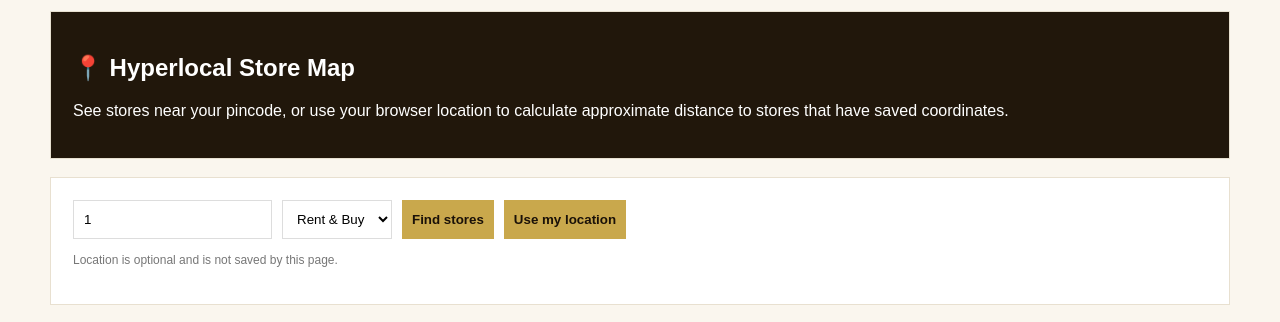
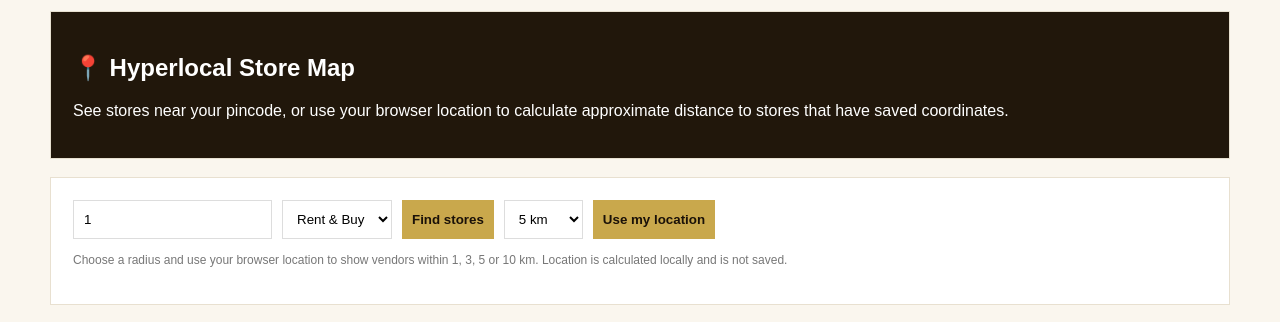
Before and after one commit to kushal2006-bit/O2O_Tradition, a PHP site: page /map.php in a window 1280 px wide. Shown: the part 73-395 px from the top of the page. Run offline with PHP 8.4, Linux system fonts and the light colour scheme; the visitor is signed in with stand-in values (Sample User, id 1); data that the repository does not hold is empty; some libraries are stand-ins or nearby versions.

Commit message:
Add 1 3 5 10 km hyperlocal radius filtering

```diff
--- a/customer/map.php
+++ b/customer/map.php
@@ -8,6 +8,7 @@ $pincode=trim($_GET['pincode']??($_SESSION['customer_pincode']??''));
 $mode=strtolower(trim($_GET['mode']??'all'));
 if(!in_array($mode,['all','rent','buy'],true))$mode='all';
 $catalogMode=$mode==='buy'?'buy':'rent';
+$radiusOptions=[1,3,5,10];
 $sql="SELECT v.id,v.store_name,v.address,v.pincode,v.phone,v.latitude,v.longitude,
  (SELECT COUNT(*) FROM items i WHERE i.vendor_id=v.id AND i.available=1
   AND (NOT EXISTS(SELECT 1 FROM product_modes pm0 WHERE pm0.item_id=i.id)
@@ -25,7 +26,7 @@ $st=$db->prepare($sql);$st->execute($params);$vendors=$st->fetchAll();
 body{font-family:Arial;background:#FAF6EE;color:#3D2B0F;margin:0}.nav{background:#1A1108;color:#C9A84C;padding:18px 28px}.nav a{color:#E8CC82;text-decoration:none;margin-left:18px}.main{max-width:1180px;margin:auto;padding:30px}.hero,.card{background:#fff;border:1px solid #E8E0D0;padding:22px;margin-bottom:18px}.hero{background:#21170B;color:#fff}.controls{display:flex;gap:10px;flex-wrap:wrap}.controls input,.controls select,.controls button{padding:10px;border:1px solid #ddd;background:#fff}.controls button{background:#C9A84C;color:#1A1108;border:0;font-weight:bold;cursor:pointer}.layout{display:grid;grid-template-columns:minmax(0,1.5fr) minmax(300px,.9fr);gap:18px}.map-wrap{background:#fff;border:1px solid #E8E0D0;padding:10px}.map{height:560px}.grid{display:grid;grid-template-columns:1fr;gap:12px;max-height:560px;overflow:auto}.store{background:#fff;border:1px solid #E8E0D0;padding:16px;cursor:pointer}.store:hover{border-color:#C9A84C}.name{font:22px Georgia,serif}.small{font-size:12px;color:#777;line-height:1.6}.btn{display:inline-block;margin-top:10px;background:#C9A84C;color:#1A1108;text-decoration:none;padding:9px 12px;font-size:12px}.badge{display:inline-block;margin-top:8px;padding:5px 8px;background:#F6F0E5;font-size:11px}.empty{padding:25px;background:#fff;border:1px solid #E8E0D0;color:#777}@media(max-width:850px){.layout{grid-template-columns:1fr}.map{height:430px}.grid{max-height:none}}
 </style></head><body><div class="nav"><b>O2O Tradition</b><a href="home.php">Home</a><a href="occasions.php">Occasions</a><a href="rewards.php">Rewards</a></div>
 <main class="main"><section class="hero"><h1>📍 Hyperlocal Store Map</h1><p>See stores near your pincode, or use your browser location to calculate approximate distance to stores that have saved coordinates.</p></section>
-<section class="card"><form method="GET" class="controls"><input name="pincode" value="<?=htmlspecialchars($pincode)?>" placeholder="Pincode"><select name="mode"><option value="all" <?=$mode==='all'?'selected':''?>>Rent & Buy</option><option value="rent" <?=$mode==='rent'?'selected':''?>>Rent</option><option value="buy" <?=$mode==='buy'?'selected':''?>>Buy</option></select><button type="submit">Find stores</button><button type="button" id="locate">Use my location</button></form><p class="small" id="locationNote">Location is optional and is not saved by this page.</p></section>
+<section class="card"><form method="GET" class="controls"><input name="pincode" value="<?=htmlspecialchars($pincode)?>" placeholder="Pincode"><select name="mode"><option value="all" <?=$mode==='all'?'selected':''?>>Rent & Buy</option><option value="rent" <?=$mode==='rent'?'selected':''?>>Rent</option><option value="buy" <?=$mode==='buy'?'selected':''?>>Buy</option></select><button type="submit">Find stores</button><select id="radius"><option value="1">1 km</option><option value="3">3 km</option><option value="5" selected>5 km</option><option value="10">10 km</option></select><button type="button" id="locate">Use my location</button></form><p class="small" id="locationNote">Choose a radius and use your browser location to show vendors within 1, 3, 5 or 10 km. Location is calculated locally and is not saved.</p></section>
 <div class="layout"><div class="map-wrap"><div id="map" class="map"></div></div><div id="storeList" class="grid">
 <?php foreach($vendors as $v):?><div class="store" onclick="focusStore(<?=$v['id']?>)"><div class="name"><?=htmlspecialchars($v['store_name'])?></div><div class="small">📍 <?=htmlspecialchars($v['address']??'Address not provided')?><br>Pincode: <?=htmlspecialchars($v['pincode']??'—')?><br>📞 <?=htmlspecialchars($v['phone']??'Not provided')?></div><span class="badge">👘 <?=intval($v['item_count'])?> available <?=$mode==='buy'?'buy':'rental'?> item(s)</span>
 <?php if($v['latitude']!==null&&$v['longitude']!==null):?><div class="small distance" id="distance-<?=$v['id']?>">Coordinates available</div><a class="btn" target="_blank" rel="noopener" href="https://www.google.com/maps/dir/?api=1&destination=<?=urlencode($v['latitude'].','.$v['longitude'])?>">Directions</a>
@@ -35,7 +36,11 @@ body{font-family:Arial;background:#FAF6EE;color:#3D2B0F;margin:0}.nav{background
 const stores=<?=json_encode(array_map(function($v){return ['id'=>(int)$v['id'],'name'=>$v['store_name'],'address'=>$v['address']??'','lat'=>$v['latitude']!==null?(float)$v['latitude']:null,'lng'=>$v['longitude']!==null?(float)$v['longitude']:null,'count'=>(int)$v['item_count']];},$vendors),JSON_UNESCAPED_UNICODE|JSON_UNESCAPED_SLASHES)?>;
 const map=L.map('map').setView([20.5937,78.9629],5);L.tileLayer('https://{s}.tile.openstreetmap.org/{z}/{x}/{y}.png',{attribution:'&copy; OpenStreetMap contributors'}).addTo(map);
 const markers={},bounds=[];stores.forEach(s=>{if(s.lat===null||s.lng===null)return;const m=L.marker([s.lat,s.lng]).addTo(map).bindPopup('<b>'+escapeHtml(s.name)+'</b><br>'+escapeHtml(s.address)+'<br>'+s.count+' available item(s)');markers[s.id]=m;bounds.push([s.lat,s.lng]);});if(bounds.length)map.fitBounds(bounds,{padding:[30,30]});
+const originalStores=stores.slice();
+function applyRadius(lat,lng){const radius=parseFloat(document.getElementById('radius').value)||5;let visible=0;let nearest=[];originalStores.forEach(s=>{const card=document.querySelector('.store[onclick="focusStore('+s.id+')"]');if(s.lat===null||s.lng===null){if(card)card.style.display='none';return;}const km=distanceKm(lat,lng,s.lat,s.lng);const e=document.getElementById('distance-'+s.id);if(e)e.textContent=km.toFixed(1)+' km from you';const inside=km<=radius;if(card)card.style.display=inside?'':'none';if(markers[s.id]){if(inside){if(!map.hasLayer(markers[s.id]))markers[s.id].addTo(map);nearest.push([s.lat,s.lng]);visible++;}else if(map.hasLayer(markers[s.id]))map.removeLayer(markers[s.id]);}});document.getElementById('locationNote').textContent=visible?'Showing '+visible+' store(s) within '+radius+' km. Location was used locally and not saved.':'No stores with coordinates were found within '+radius+' km. Try a larger radius or pincode search.';if(nearest.length)map.setView([lat,lng],13);}
+
 function escapeHtml(v){return String(v).replace(/[&<>"']/g,c=>({'&':'&amp;','<':'&lt;','>':'&gt;','"':'&quot;',"'":'&#039;'}[c]));}function focusStore(id){const m=markers[id];if(m){map.setView(m.getLatLng(),15);m.openPopup();}}
 function distanceKm(a,b,c,d){const R=6371,rad=Math.PI/180,x=(c-a)*rad,y=(d-b)*rad,q=Math.sin(y/2)**2+Math.cos(a*rad)*Math.cos(c*rad)*Math.sin(x/2)**2;return 2*R*Math.asin(Math.sqrt(q));}
-document.getElementById('locate').addEventListener('click',()=>{const n=document.getElementById('locationNote');if(!navigator.geolocation){n.textContent='Location is unavailable in this browser.';return;}n.textContent='Requesting location…';navigator.geolocation.getCurrentPosition(pos=>{let found=0;stores.forEach(s=>{if(s.lat===null||s.lng===null)return;found++;const e=document.getElementById('distance-'+s.id);if(e)e.textContent=distanceKm(pos.coords.latitude,pos.coords.longitude,s.lat,s.lng).toFixed(1)+' km from you';});L.circleMarker([pos.coords.latitude,pos.coords.longitude],{radius:7}).addTo(map).bindPopup('Your approximate location');n.textContent=found?'Distances calculated locally; your location was not saved.':'No store coordinates are available yet.';if(found)map.setView([pos.coords.latitude,pos.coords.longitude],12);},()=>{n.textContent='Location permission was not granted. Use the pincode filter instead.';},{enableHighAccuracy:false,maximumAge:300000,timeout:10000});});
+document.getElementById('locate').addEventListener('click',()=>{const n=document.getElementById('locationNote');if(!navigator.geolocation){n.textContent='Location is unavailable in this browser.';return;}n.textContent='Requesting location…';navigator.geolocation.getCurrentPosition(pos=>{applyRadius(pos.coords.latitude,pos.coords.longitude);L.circleMarker([pos.coords.latitude,pos.coords.longitude],{radius:7}).addTo(map).bindPopup('Your approximate location');},()=>{n.textContent='Location permission was not granted. Use the pincode filter instead.';},{enableHighAccuracy:false,maximumAge:300000,timeout:10000});});
+document.getElementById('radius').addEventListener('change',()=>{const note=document.getElementById('locationNote');note.textContent='Radius changed to '+document.getElementById('radius').value+' km. Press “Use my location” to recalculate nearby stores.';});
 </script></body></html>
```
